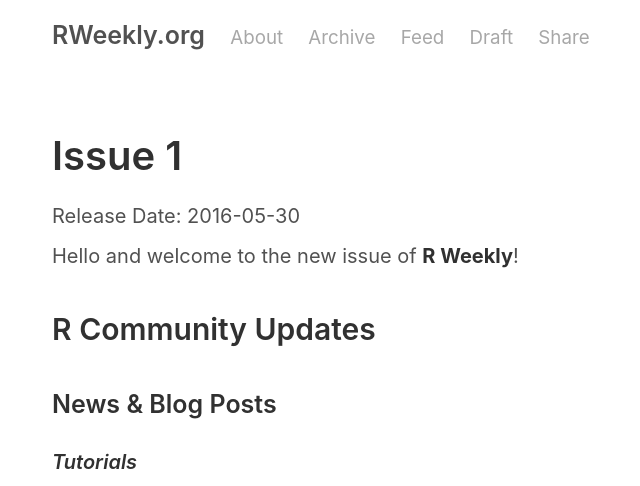
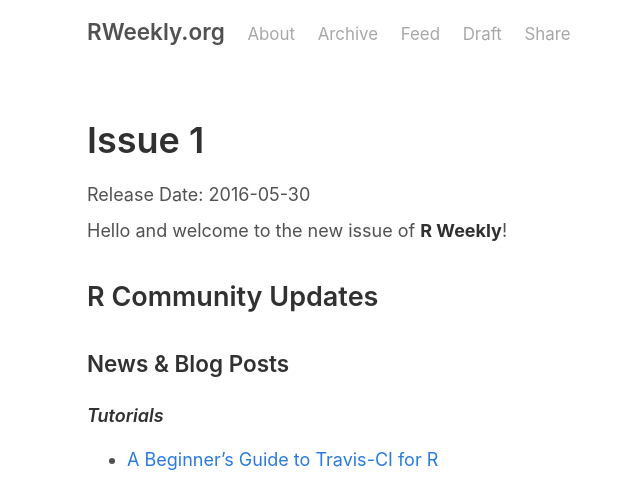
Before and after one commit to rweekly/rweekly.org, a Jekyll site: the page built from draft.md, in a window 1280 px wide. Shown: the top 486 px of the page, without its empty margins (238-878 px from the left). Built offline with Jekyll 4.4.1, drawn with Linux system fonts in a browser that asks for light colours.

Commit message:
Change: use smaller font size for compact view

```diff
--- a/_sass/_variables.scss
+++ b/_sass/_variables.scss
@@ -24,7 +24,7 @@
 $border-color: #e5e5e5;
 
 $large-breakpoint: 38em;
-$large-font-size: 20px;
+$large-font-size: 18px;
 
 $code-font-family: Menlo, Monaco, "Courier New", monospace;
 $code-color: #bf616a;
--- a/draft.md
+++ b/draft.md
@@ -13,73 +13,73 @@
 
 #### Tutorials
 
-[A Beginner's Guide to Travis-CI for R](http://juliasilge.com/blog/Beginners-Guide-to-Travis/)
++ [A Beginner's Guide to Travis-CI for R](http://juliasilge.com/blog/Beginners-Guide-to-Travis/)
 
-[The R Data I/O Shootout](http://blog.dominodatalab.com/the-r-data-i-o-shootout/)
++ [The R Data I/O Shootout](http://blog.dominodatalab.com/the-r-data-i-o-shootout/)
 
-[Jupyter and conda for R](https://www.continuum.io/blog/developer/jupyter-and-conda-r)
++ [Jupyter and conda for R](https://www.continuum.io/blog/developer/jupyter-and-conda-r)
 
 [![conda-r](https://www.continuum.io/sites/default/files/conda-jupyter-irkernel-slides-1.png)](https://www.continuum.io/blog/developer/jupyter-and-conda-r)
 
-[R for web analysts](http://www.eanalytica.com/r-for-web-analysts/)
++ [R for web analysts](http://www.eanalytica.com/r-for-web-analysts/)
 
-[Interactive Heat Maps for R](http://moderndata.plot.ly/interactive-heat-maps-for-r/)
++ [Interactive Heat Maps for R](http://moderndata.plot.ly/interactive-heat-maps-for-r/)
 
 #### R in Real World
 
-[Understanding Bayesian A/B testing (using baseball statistics)](http://varianceexplained.org/r/bayesian_ab_baseball/)
++ [Understanding Bayesian A/B testing (using baseball statistics)](http://varianceexplained.org/r/bayesian_ab_baseball/)
 
-[Visual contrast of two robust regression methods](https://ellisp.github.io/blog/2016/05/22/robust-regression/)
++ [Visual contrast of two robust regression methods](https://ellisp.github.io/blog/2016/05/22/robust-regression/)
 
-[Win, Lose, or Draw: where and why do NBA fans spend their money?](http://blog.stattleship.com/win-lose-or-draw-where-and-why-do-nba-fans-spend-their-money-2/)
++ [Win, Lose, or Draw: where and why do NBA fans spend their money?](http://blog.stattleship.com/win-lose-or-draw-where-and-why-do-nba-fans-spend-their-money-2/)
 
-[Data sanity checks: Data Proofer (and R analogues?)](http://civilstat.com/2016/05/data-sanity-checks-data-proofer-and-r-analogues/)
++ [Data sanity checks: Data Proofer (and R analogues?)](http://civilstat.com/2016/05/data-sanity-checks-data-proofer-and-r-analogues/)
 
-[Improving your average: using R to beef up Average Time on Page](https://gdsdata.blog.gov.uk/2016/05/13/improving-your-average-using-r-to-beef-up-average-time-on-page/)
++ [Improving your average: using R to beef up Average Time on Page](https://gdsdata.blog.gov.uk/2016/05/13/improving-your-average-using-r-to-beef-up-average-time-on-page/)
 
 #### R in Academia
 
-[Paper: How the R Community Creates and Curates Knowledge](http://keg.cs.uvic.ca/pubs/zagalsky-MSR2016.pdf)
++ [Paper: How the R Community Creates and Curates Knowledge](http://keg.cs.uvic.ca/pubs/zagalsky-MSR2016.pdf)
 
 ### Videos & Podcasts
 
-[NSSD Episode 16](https://soundcloud.com/nssd-podcast/episode-16-the-silicon-valley-episode) - The Silicon Valley Episode.
++ [NSSD Episode 16](https://soundcloud.com/nssd-podcast/episode-16-the-silicon-valley-episode) - The Silicon Valley Episode.
 
-[Hadley Wickham: Managing many models with R](https://www.youtube.com/watch?v=rz3_FDVt9eg)
++ [Hadley Wickham: Managing many models with R](https://www.youtube.com/watch?v=rz3_FDVt9eg)
 
 ### New Releases
 
-[Microsoft R Open 3.2.5 now available](http://blog.revolutionanalytics.com/2016/05/microsoft-r-open-325-now-available.html)
++ [Microsoft R Open 3.2.5 now available](http://blog.revolutionanalytics.com/2016/05/microsoft-r-open-325-now-available.html)
 
-[OpenCPU release 1.6](https://www.opencpu.org/posts/opencpu-1-6/)
++ [OpenCPU release 1.6](https://www.opencpu.org/posts/opencpu-1-6/)
 
-[flexdashboard: Easy interactive dashboards for R](https://blog.rstudio.org/2016/05/17/flexdashboard-easy-interactive-dashboards-for-r/)
++ [flexdashboard: Easy interactive dashboards for R](https://blog.rstudio.org/2016/05/17/flexdashboard-easy-interactive-dashboards-for-r/)
 
 [![flexdashboard](https://rstudioblog.files.wordpress.com/2016/05/htmlwidgets-showcase-storyboard.png?w=735&h=545)](https://blog.rstudio.org/2016/05/17/flexdashboard-easy-interactive-dashboards-for-r/)
 
-[Profiling with RStudio and profvis](https://blog.rstudio.org/2016/05/23/profiling-with-rstudio-and-profvis/)
++ [Profiling with RStudio and profvis](https://blog.rstudio.org/2016/05/23/profiling-with-rstudio-and-profvis/)
 
 [![Profiling with RStudio and profvis](https://rstudioblog.files.wordpress.com/2016/05/profile.png?w=888&h=582)](https://blog.rstudio.org/2016/05/23/profiling-with-rstudio-and-profvis/)
 
-[Data visualization in social sciences – what’s new in the sjPlot-package?](https://strengejacke.wordpress.com/2016/05/19/data-visualization-in-social-sciences-whats-new-in-the-sjplot-package-rstats/)
++ [Data visualization in social sciences – what’s new in the sjPlot-package?](https://strengejacke.wordpress.com/2016/05/19/data-visualization-in-social-sciences-whats-new-in-the-sjplot-package-rstats/)
 
 ### New Packages & Tools
 
-[feather on CRAN](https://cran.r-project.org/web/packages/feather/) - Read and write feather files, a lightweight binary columnar data store designed for maximum speed.
++ [feather on CRAN](https://cran.r-project.org/web/packages/feather/) - Read and write feather files, a lightweight binary columnar data store designed for maximum speed.
 
-[largeVis](https://github.com/elbamos/largevis) - High-Quality Visualizations of Ultra-Large, High-Dimensional Datasets.
++ [largeVis](https://github.com/elbamos/largevis) - High-Quality Visualizations of Ultra-Large, High-Dimensional Datasets.
 
 [![largeVis](https://cdn.rawgit.com/elbamos/largeVis/master/README_files/figure-markdown_github/drawmnist-1.png)](https://github.com/elbamos/largevis)
 
-[ggnet2](https://briatte.github.io/ggnet/) - Network Visualization with ggplot2.
++ [ggnet2](https://briatte.github.io/ggnet/) - Network Visualization with ggplot2.
 
 [![ggnet2](https://cdn.rawgit.com/wertion/pic/master/ggnet.png)](https://briatte.github.io/ggnet/)
 
-[roll on CRAN](https://cran.r-project.org/web/packages/roll/) - Parallel functions for computing rolling statistics of time-series data.
++ [roll on CRAN](https://cran.r-project.org/web/packages/roll/) - Parallel functions for computing rolling statistics of time-series data.
 
-[rfmt](https://github.com/google/rfmt) - Google R source code formatter with Python.
++ [rfmt](https://github.com/google/rfmt) - Google R source code formatter with Python.
 
-[tmap](https://github.com/mtennekes/tmap) - R package for thematic maps.
++ [tmap](https://github.com/mtennekes/tmap) - R package for thematic maps.
 
 [![tmap_classic](https://cdn.rawgit.com/wertion/pic/master/tmap_classic.png)](https://github.com/mtennekes/tmap)
 
@@ -93,7 +93,7 @@
 
 ## Upcoming Events
 
-[2016 China-R Beijing ](http://china-r.org/) - One of the biggest R conference in China. **May 27-29**
++ [2016 China-R Beijing ](http://china-r.org/) - One of the biggest R conference in China.<br /> **May 27-29**
 
 ## Jobs
 
```
